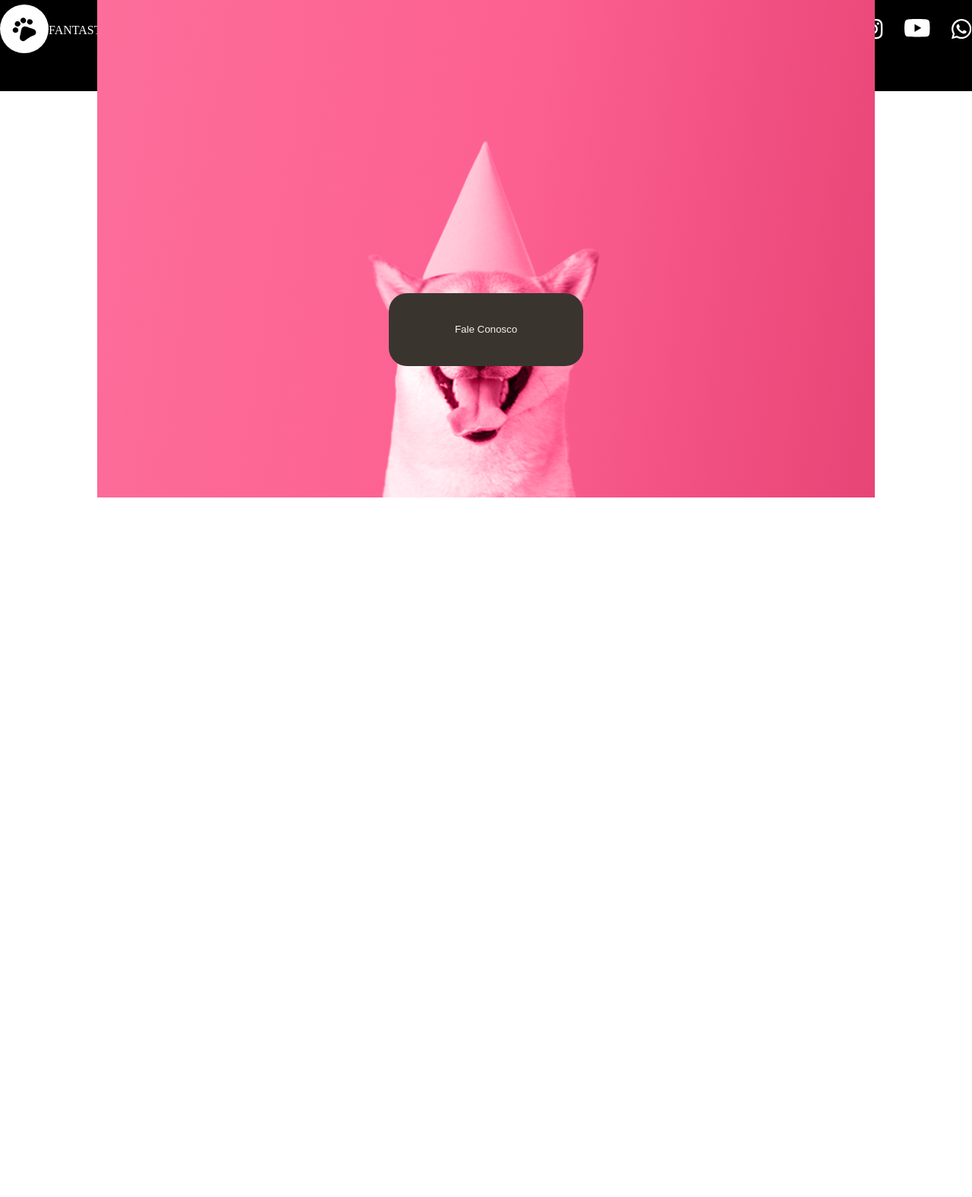
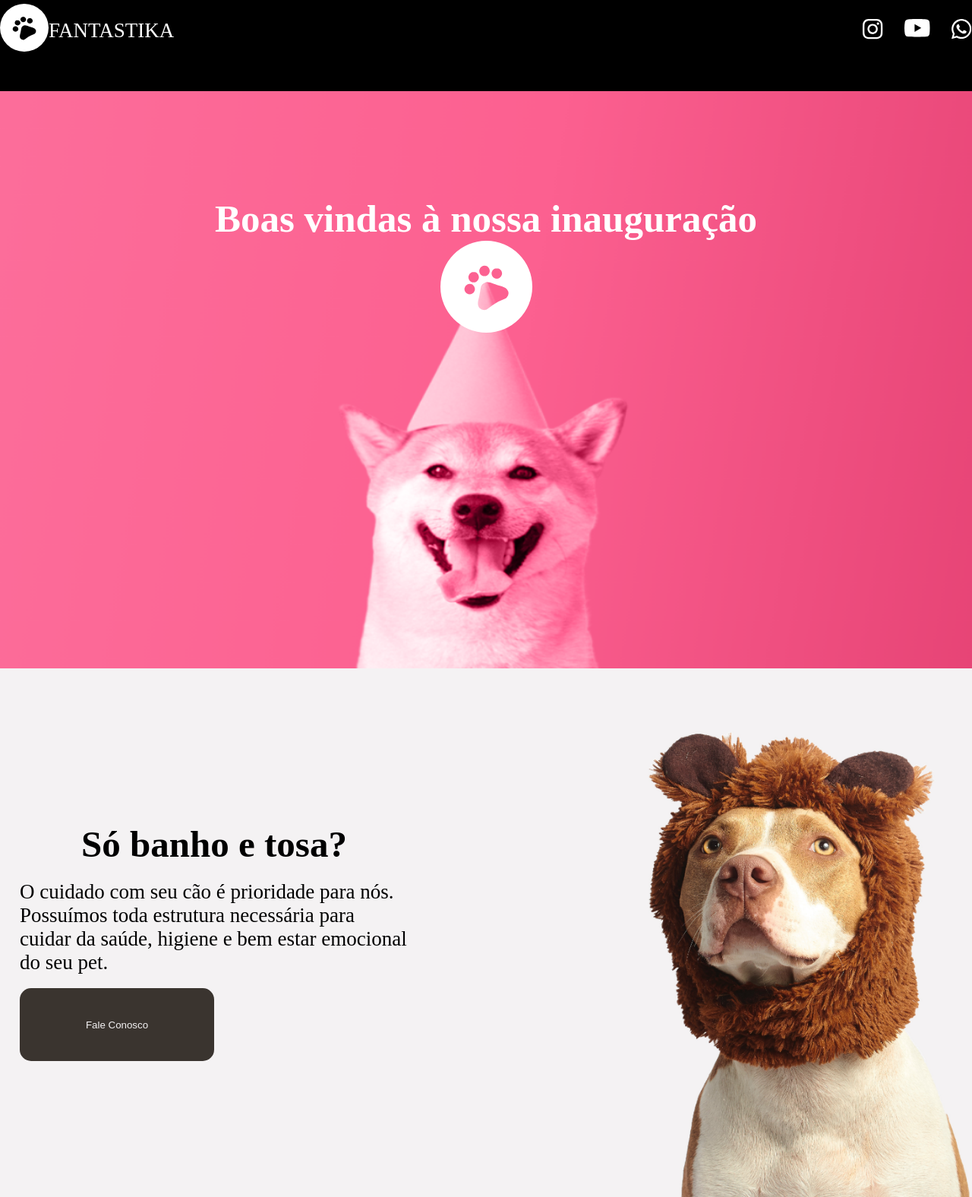
Before and after one commit to saviiolima/Fantastika, a plain HTML site: page index.html in a window 1280 px wide. Shown: the part 40-1616 px from the top of the page at 76% size. Before the commit the page ends 800 px from the top, so only its background shows below. Drawn offline with Linux system fonts and the light colour scheme.

Commit message:
second commit

```diff
--- a/index.html
+++ b/index.html
@@ -20,19 +20,30 @@
     </header>
     <main>
         <section class="sectionmain1">
-            <h1 class="main-h1">Boas vindas à nossa inauguração </h1>
-            <figure>
-                <img src="./assets/img/pata.svg" alt="pata">
-            </figure>
-            <figure>
-                <img src="./assets/img/dog1.png" alt="">
-            </figure>
+            <h1>Boas vindas à nossa inauguração</h1>
+            <img src="./assets/img/pata.svg" alt="pata">
         </section>
 
-    <section>
+    <section class="sectionmain2">
+        <div>
+            <H2 class="text-main2">Só banho e tosa?</H2>
+            <p class="text-mainp2">O cuidado com seu cão é
+                prioridade para nós. Possuímos
+                toda estrutura necessária
+                para cuidar da saúde, higiene e
+                bem estar emocional do seu pet.</p>
         <a href="#"><button>
             Fale Conosco
         </button></a>
+        </div>
+    </section>
+
+    <section class="sectionmain3">
+        <div>
+        <h2 class="text-main3">Mordomia Saudável</h2>
+        <p class="text-mainp3">Temos um espaço dedicado a saúde e higiene canina, com ambientes para interação social entre cães com período monitorado, massagem e terapia.</p>
+        <a href="#"><button class="button2">Fale Conosco</button></a>
+        </div>
     </section>
     </main>
     <footer></footer>
--- a/style.css
+++ b/style.css
@@ -22,6 +22,11 @@ figure{
     align-items: center;
     height: 20vh;
     color: #ffffff;
+    font-family: 'Roboto' sans-serif;
+    font-size: 27px;
+    font-style: normal;
+    font-weight: 400;
+    line-height: normal;
 }
 
 .redes{
@@ -30,21 +35,67 @@ figure{
     gap: 28px;
 }
 
-main{
+.sectionmain1{
     display: flex;
     align-items: center;
     justify-content: center;
     flex-direction: column;
-    height: 35vh;
-}
-
-.sectionmain1{
-
+    height: 95vh;
+    background-size: 100% 100%;
+    background-repeat: no-repeat;
+    background-image: url("./assets/img/dog1.png");
+    color: #ffffff;
+    padding-bottom: 38vh;
 }
 
 h1{
+    font-size: 50px;
+    font-family: 'roboto' sans-serif;
+    color: #FFF;
+    text-align: center;
+    font-size: 51px;
+    font-style: normal;
+    font-weight: 700;
+    line-height: normal;
+}
+
+.sectionmain2{
+    display: flex;
     align-items: center;
-    white-space: pre-line;
+    height: 90vh;
+    padding-left: 26px;
+    background-size: 70%;
+    background-position: center right;
+    background-repeat: no-repeat;
+    background-color: #f4f2f3;
+    background-image: url("./assets/img/dog2.png");
+}
+
+div{
+    display: flex;
+    flex-direction: column;
+    justify-content: space-evenly;
+    width: 40vw;
+    height: 44vh;
+}
+
+.text-main2{
+    color: #000;
+    text-align: center;
+    font-family: 'Roboto' Serif;
+    font-size: 49px;
+    font-style: normal;
+    font-weight: 700;
+    line-height: normal;
+}
+
+.text-mainp2{
+    color: #000;
+    font-family: 'Roboto' serif;
+    font-size: 27px;
+    font-style: normal;
+    font-weight: 400;
+    line-height: normal;
 }
 
 button{
@@ -52,6 +103,27 @@ button{
     height: 12vh;
     background-color: #3a342f;
     color: #f4f2f3;
-    border-radius: 24px;
+    border-radius: 15px;
     border: none;
 }
+
+.sectionmain3{
+    display: flex;
+    align-items: center;
+    height: 90vh;
+    padding-left: 26px;
+    background-size: 50%;
+    background-position: center left;
+    background-repeat: no-repeat;
+    background: linear-gradient(288deg, #E54979 0%, rgba(240, 81, 130, 0.00) 100%);
+    background-image: url("./assets/img/dog3.png");
+}
+
+.button2{
+    width: 20vw;
+    height: 12vh;
+    background-color: #f4f2f3 ;
+    color: #3a342f;
+    border-radius: 15px;
+    border: none;
+}
```
Also changed, not shown: assets/img/pata1.png (deleted).
